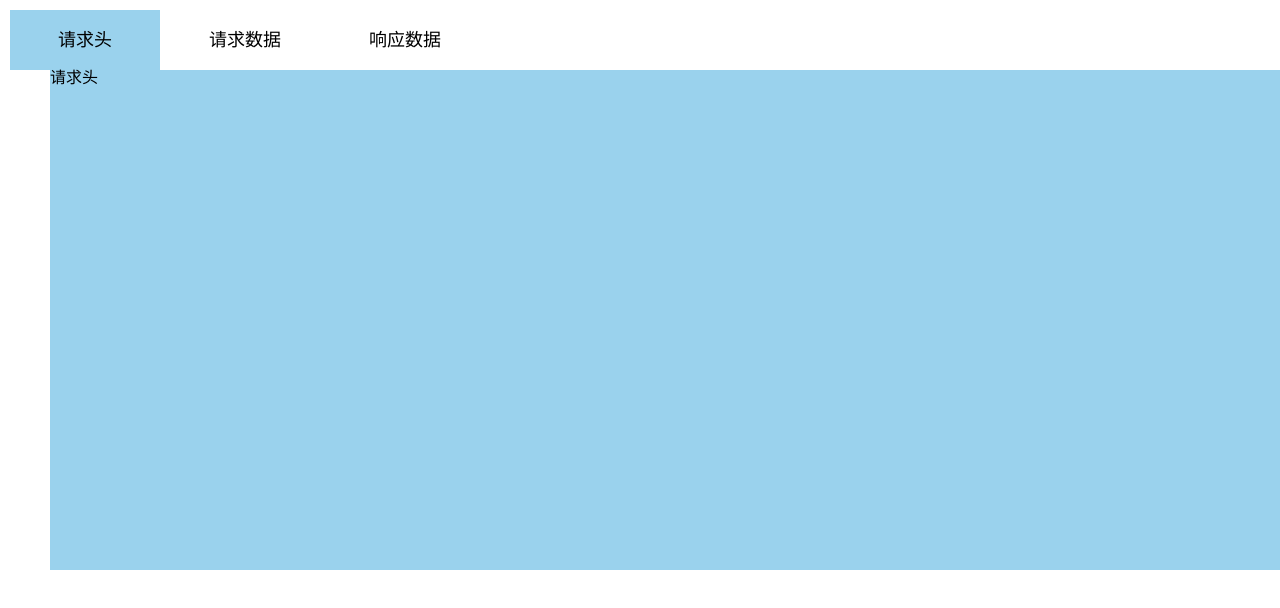
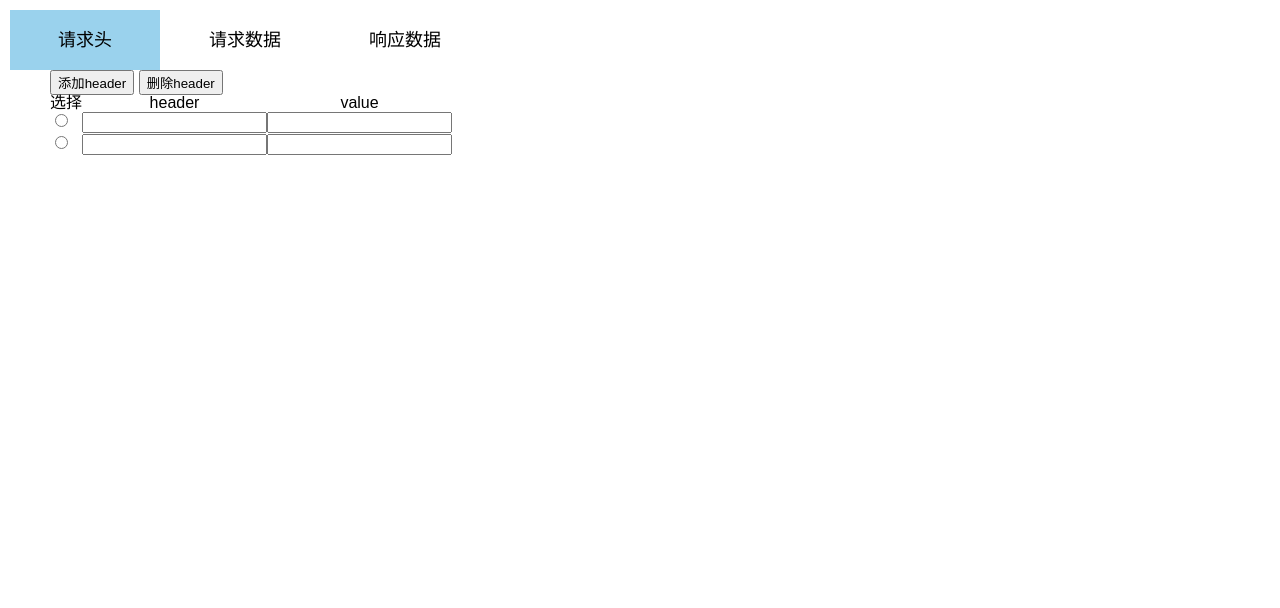
Before and after one commit to keeponly/Test-platform, a plain HTML site: page front-end/js/选项卡.html in a window 1280 px wide. Shown: the top 608 px of the page. Drawn offline with nearby package versions, Linux system fonts and the light colour scheme; files that its build step writes are made by us from their sources.

Commit message:
选项卡

```diff
--- a/front-end/js/选项卡.html
+++ b/front-end/js/选项卡.html
@@ -29,7 +29,6 @@
         }
         .content div{
             margin-left:30px;
-            background:#9ad2ed;
             width:100%;
             height:500px;
             display:none
@@ -44,6 +43,13 @@
                 $(this).addClass("cur").siblings().removeClass("cur");
                 $(".content div").eq($(this).index()).addClass('active').siblings().removeClass('active')
             });
+            $('.add_data').click(function () {
+                const tr = '<tr>' + $(this).siblings('table').find('tr').eq(-1).html() + '</tr>';
+                $(this).siblings('table').append(tr);
+            });
+            $('.del_data').click(function () {
+                $(this).siblings('table').find('tr').eq(-1).remove()
+            })
         });
     </script>
 </head>
@@ -58,9 +64,71 @@
 
     </div>
     <div class="content">
-        <div class="active">请求头</div>
-        <div>请求参数</div>
-        <div>相应参数</div>
+        <div class="active">
+            <input type="button" class="add_data" value="添加header">
+            <input type="button" class="del_data" value="删除header">
+            <table>
+                <tr>
+                    <th>选择</th>
+                    <th>header</th>
+                    <th>value</th>
+                </tr>
+                <tr>
+                    <td><input type="radio"></td>
+                    <td><input type="text"></td>
+                    <td><input type="text"></td>
+                </tr>
+                <tr>
+                    <td><input type="radio"></td>
+                    <td><input type="text"></td>
+                    <td><input type="text"></td>
+                </tr>
+
+            </table>
+        </div>
+        <div>
+            <input type="button" class="add_data" value="添加header">
+            <input type="button" class="del_data" value="删除header">
+            <table>
+                <tr>
+                    <th>选择</th>
+                    <th>header</th>
+                    <th>value</th>
+                </tr>
+                <tr>
+                    <td><input type="radio"></td>
+                    <td><input type="text"></td>
+                    <td><input type="text"></td>
+                </tr>
+                <tr>
+                    <td><input type="radio"></td>
+                    <td><input type="text"></td>
+                    <td><input type="text"></td>
+                </tr>
+
+            </table>
+        </div>
+        <div >
+            <input type="button" class="add_data" value="添加header">
+            <input type="button" class="del_data" value="删除header">
+            <table>
+                <tr>
+                    <th>选择</th>
+                    <th>header</th>
+                    <th>value</th>
+                </tr>
+                <tr>
+                    <td><input type="radio"></td>
+                    <td><input type="text"></td>
+                    <td><input type="text"></td>
+                </tr>
+                <tr>
+                    <td><input type="radio"></td>
+                    <td><input type="text"></td>
+                    <td><input type="text"></td>
+                </tr>
+
+            </table>
 
     </div>
 
```
